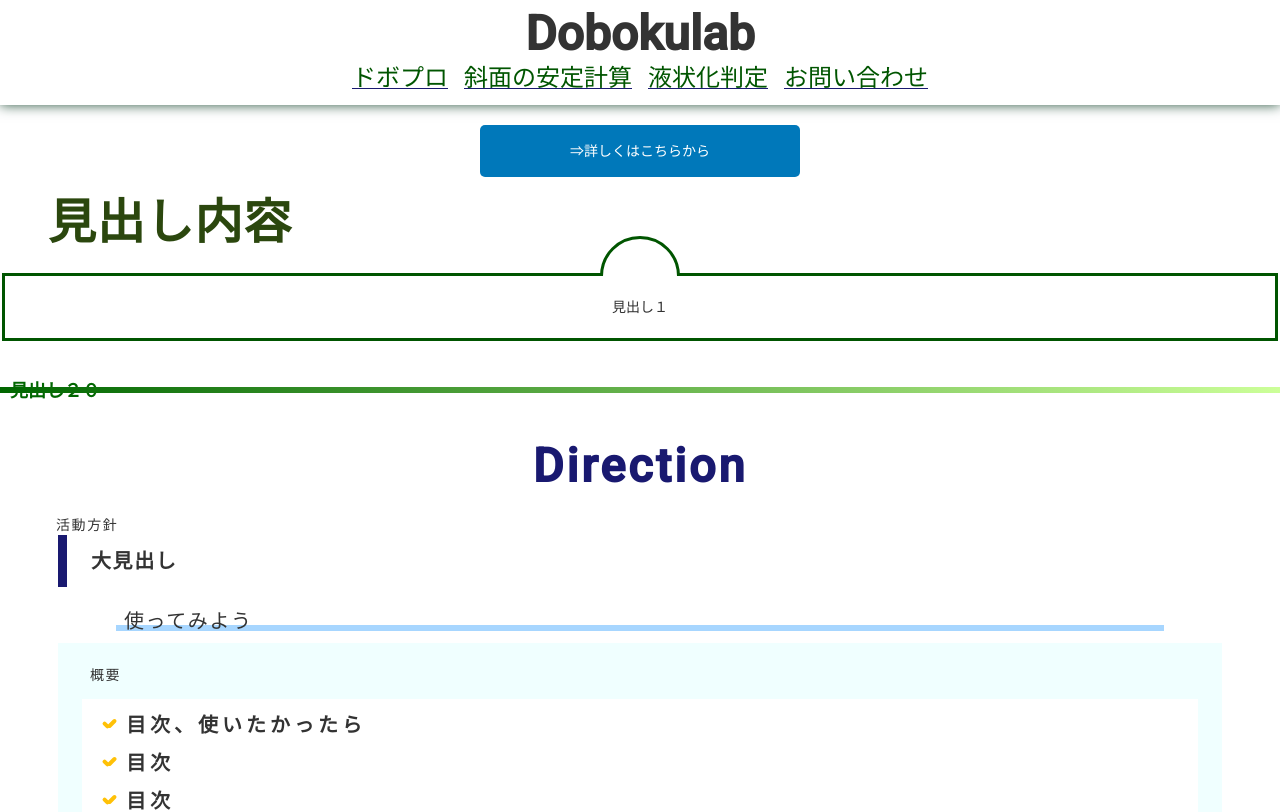
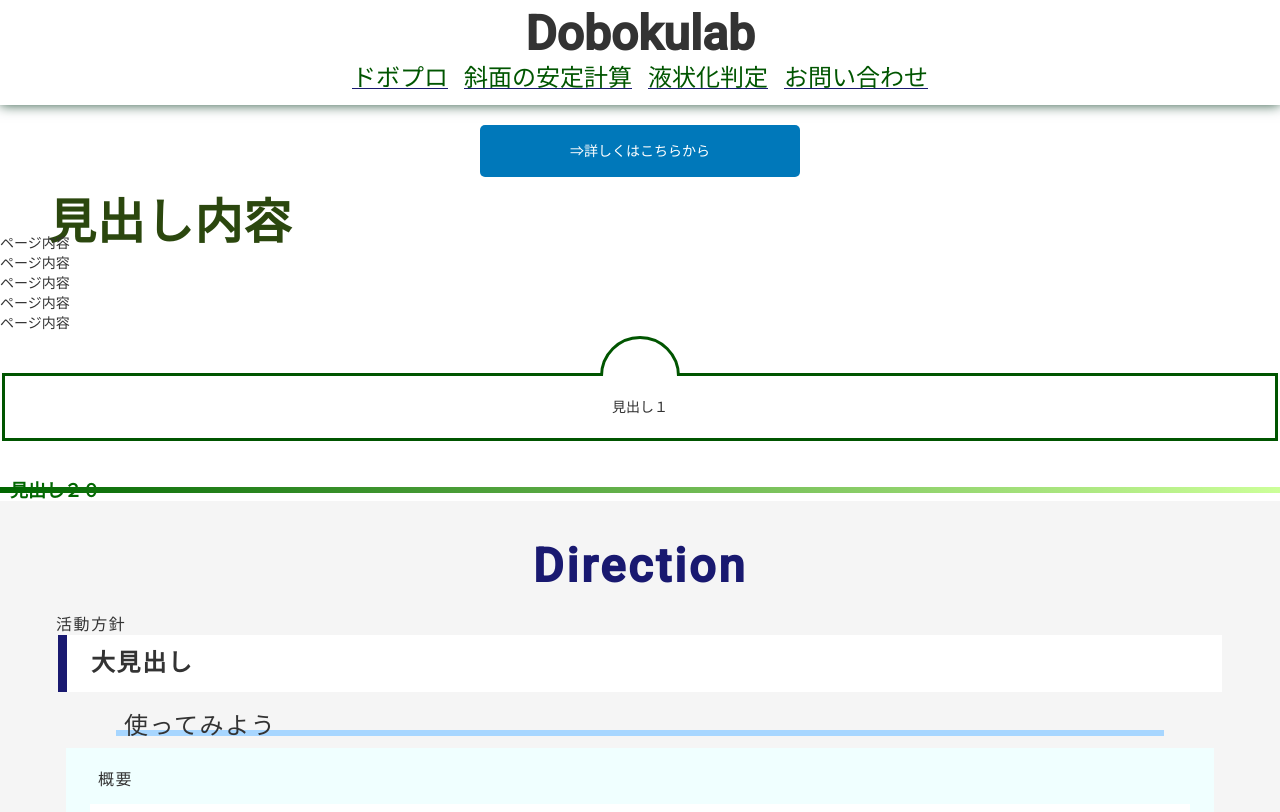
Before and after one commit to Yoshinari-Sho/dobokulabprog, an Angular app: page /base in a window 1280 px wide. Shown: the top 812 px of the page. Built offline with nearby package versions, Linux system fonts and the light colour scheme.

Commit message:
フォントサイズ変更

```diff
--- a/src/app/app.component.scss
+++ b/src/app/app.component.scss
@@ -23,18 +23,30 @@
 }
 
 p {
+  font-size: 16px;
   letter-spacing: 0.8px;
 }
 
 .tytle_two {
-  font-size: 20px;
+  font-size: 24px;
   font-weight: 1000;
+  line-height: 25px;
 }
 .tytle_three {
   font-size: 48px;
   font-weight: 1000;
   color: #2b470e;
 }
+
+.tytle_four {
+  background: linear-gradient(transparent 70%, #a7d6ff 70%);
+  padding-left: 8px;
+  margin: 24px 56px 12px;
+  font-size: 24px;
+  font-weight: 500;
+}
+
+
 .button_area {
   text-align: center;
   .button_1 {
@@ -76,7 +88,6 @@
   ol {
     padding: 0 0 8px 32px;
     font-size: 16px;
-    font-weight: 900;
   }
   ul.cp_list {
     padding: 0.5em;
@@ -91,7 +102,7 @@
     position: absolute;
     content: "";
     display: block;
-    background: #ffc107;
+    background: #ffb6c1;
     top: 0.43em;
     left: 0.5em;
     height: 11px;
@@ -117,6 +128,12 @@
     line-height: 1.5;
     padding: 0.5em;
     list-style-type: none !important;
+  }
+  .sub_tytle{
+    text-align: center;
+    color: #0080ff;
+    margin-top: -18px;
+    margin-bottom: 16px;
   }
 }
 
@@ -307,14 +324,15 @@
 
 .text_content {
   padding: 16px 32px;
-  margin-bottom: 16px;
+  margin:0px 8px 16px;
+  font-size: 16px;
   font-stretch: semi-expanded;
   letter-spacing: 4px;
   line-height: 32px;
   background-color: #f0ffff;
   .content_direction {
     letter-spacing: 1.6px;
-    font-size: 18px;
+    font-size: 16px;
   }
   .emphasis {
     text-align: center;
@@ -330,6 +348,7 @@
   }
   p {
     line-height: 32px;
+    font-size: 16px;
   }
 }
 
@@ -363,13 +382,7 @@
     padding-left: 8px;
   }
 }
-.tytle_four {
-  background: linear-gradient(transparent 70%, #a7d6ff 70%);
-  padding-left: 8px;
-  margin: 24px 56px 12px;
-  font-size: 20px;
-  font-weight: 500;
-}
+
 
 .news {
   background-color: azure;
--- a/src/app/base/base.component.html
+++ b/src/app/base/base.component.html
@@ -3,6 +3,28 @@
 </div>
 <div class="text_face">
     <p class="tytle_three">見出し内容</p>
+</div>
+
+<div class="page_size">
+    <div class="page_top">
+    <ul class="page_button">
+        <li>
+            <a><span>ページ内容</span></a>
+        </li>
+        <li>
+            <a><span>ページ内容</span></a>
+        </li>
+        <li>
+            <a><span>ページ内容</span></a>
+        </li>
+        <li>
+            <a><span>ページ内容</span></a>
+        </li>
+        <li>
+            <a><span>ページ内容</span></a>
+        </li>
+    </ul>
+    </div>
 </div>
 
 <div class="first_face">
--- a/src/app/landingpage/landingpage.component.html
+++ b/src/app/landingpage/landingpage.component.html
@@ -10,7 +10,7 @@
     <div class="content-inner">
         <div class="tytle">
             <h2>Direction</h2>
-            <p>活動方針</p>
+            <div class="sub_tytle">活動方針</div>
         </div>
         <div class="content_topic">
             <blockquote class="quote-orange me-0">
@@ -19,8 +19,8 @@
         </div>
         <div class="text_content">
             <p class="content_direction">
-                土木の世界で当たり前だと考えられている現象、大学で当たり前のように扱っている計算式、そしてそれを当たり前のものとして理解し運用の練習を行う私たち。
-                身の回りに山のように散らばる「あたりまえ」に焦点を当て、消化することによって土木に対しての理解を深めます。
+                土木の世界で当たり前だと考えられている現象、大学で当たり前のように扱っている計算式、そしてそれを当たり前のものとして理解し運用の練習を行う私たち学生。<br>
+                身の回りに山のように散らばる<strong>あたりまえ</strong>に焦点を当て、消化することによって土木に対しての理解を深めます。
             </p>
         </div>
         <div class="content_topic">
@@ -31,8 +31,8 @@
         </div>
         <div class="text_content">
             <p class="content_direction">
-                他所の分野は難しくそれでいて素晴らしく見えるもの。けれど講義を聞くだけだとつまらない。
-                そんな学生たちが、興味の赴くままに新しい分野（プログラミング）に手を出し、定着を目指します。
+                他所の分野は難しくそれでいて素晴らしく見えるもの。けれど講義を聞くだけだとつまらない。<br>
+                そんな学生たちが集まり、興味の赴くままに新しい分野（プログラミング）に手を出し、定着を目指します。
             </p>
         </div>
         <div class="content_topic">
@@ -43,7 +43,7 @@
         </div>
         <div class="text_content">
             <p class="content_direction">
-                身に着けた技術を共有し、互いを指導しあうペアプログラミングを採用することで、outputの活発化を図ります。
+                身に着けた技術を共有し、互いを指導しあうペアプログラミングを採用することで、outputの活発化を図ります。<br>
                 各々が、常に学びのゴールは「伝える」ことであると自覚することで、作業の効率化とチームとしての能力の成熟を狙います。
             </p>
         </div>
@@ -54,7 +54,7 @@
         </div>
         <div class="text_content">
             <p class="content_direction">
-                得られた知識をチーム内で留めるつもりはありません。
+                得られた知識をチーム内で留めるつもりはありません。<br>
                 　　私たちはあくまで「学ばせていただいている」身だということを正しく理解し、土木業界に正しい還元を行うことで、業界間の成長と発展への寄与を願います。
             </p>
         </div>
@@ -64,7 +64,7 @@
 <div class="content appintro">
     <div class="content-inner">
         <h2>Project</h2>
-        <p>プロジェクト</p>
+        <div class="sub_tytle">プロジェクト</div>
         <div class="card left wow fadeInUp pj" data-wow-duration="1.3s" data-wow-delay="0.3s"
             style="visibility: visible; animation-duration: 1.3s; animation-delay: 0.3s; animation-name: fadeInUp;">
             <div class="image-area">
@@ -112,8 +112,8 @@
 
 <div class="content">
     <div class="content-inner">
-        <h2>Project</h2>
-        <p>プロジェクト</p>
+        <h2>Photograph</h2>
+        <div class="sub_tytle">制作様子</div>
         <div id="slider">
             <figure>
                 <img src="../../assets/img/vscode.png" alt="">
@@ -138,7 +138,7 @@
         </div>
         <div class="text_content">
             <p class="content_direction">
-                背負うものがなく、利害関係もなく、身体・時間共に縛りがない私たち「学生」。
+                背負うものがなく、利害関係もなく、身体・時間共に縛りがない私たち「学生」。<br>
                 自由を最大限に生かし、知識欲の赴くままに、先駆者として多様な業界やシステムへの第一歩を踏み出します。
             </p>
         </div>
@@ -150,7 +150,7 @@
         </div>
         <div class="text_content">
             <p class="content_direction">
-                土木業界の一員として、ほかの業界から得た知識を土木業界に発信するプラットフォームの確立を目指します。業界の進歩を学生の使命と自覚し、個々人が成果物を残すことで、土木業界と異業種をつなぐ一つの手段の確立を目指します。
+                土木業界の一員として、ほかの業界から得た知識を土木業界に発信するプラットフォームの確立を目指します。<br>業界の進歩を学生の使命と自覚し、個々人が成果物を残すことで、土木業界と異業種をつなぐ一つの手段の確立を目指します。
             </p>
         </div>
         <div class="content_topic">
@@ -162,7 +162,7 @@
 
         <div class="text_content">
             <p class="content_direction">
-                我々を業界形成の末端と考え、学生―土木業界間の双方向の発信を終着点とみなすのではなく、業界の末端はあくまで一般社会であることを自覚し、業種や世代にこだわらない発信を課題とします。</p>
+                我々を業界形成の末端と考え、学生―土木業界間の双方向の発信を終着点とみなすのではなく、業界の末端はあくまで一般社会に生きるひとりひとりであることを自覚し、業種や世代にこだわらない発信を課題とします。</p>
             <p></p>
         </div>
     </div>
@@ -172,7 +172,7 @@
 <div class="content appintro">
     <div class="content-inner">
         <h2>Member</h2>
-        <p>メンバー紹介</p>
+        <div class="sub_tytle">メンバー紹介</div>
         <div class="card left wow fadeInUp" data-wow-duration="1.3s" data-wow-delay="0.3s"
             style="visibility: visible; animation-duration: 1.3s; animation-delay: 0.3s; animation-name: fadeInUp;">
             <div class="image-area">
@@ -213,7 +213,7 @@
         <div class="card left wow fadeInUp" data-wow-duration="1.3s" data-wow-delay="0.3s"
             style="visibility: visible; animation-duration: 1.3s; animation-delay: 0.3s; animation-name: fadeInUp;">
             <div class="image-area">
-                <img src="../../assets/img/icon_yoshikawa.jpg">
+                <img src="../../assets/img/icon_yoshinari.jpg">
             </div>
             <div>
                 <div class="card_head">
--- a/src/app/lotationalslip/lotationalslip.component.html
+++ b/src/app/lotationalslip/lotationalslip.component.html
@@ -1,12 +1,10 @@
-<div class="text_face">
-    <h1>斜面の安定計算</h1>
-</div>
+
 
 <div class="content">
     <div class="content-inner">
         <div class="tytle">
-            <h2>Contents</h2>
-            <p>目次</p>
+            <h2>RotationalSlip</h2>
+            <div class="sub_tytle">斜面の安定計算</div>
         </div>
         <div class="content_topic">
             <blockquote class="quote-topic me-0">
@@ -43,7 +41,7 @@
 <div class="content">
     <div class="content-inner">
         <h2>How to</h2>
-        <p>使用説明</p>
+        <div class="sub_tytle">仕様説明</div>
         <div class="content_topic">
             <blockquote class="quote-topic me-0">
                 <p class="tytle_two">いったい何を計算しているんだ？</p>
@@ -154,8 +152,8 @@
 
 <div class="content">
     <div class="content-inner">
-        <h2>How to</h2>
-        <p>使用説明</p>
+        <h2>Produce</h2>
+        <div class="sub_tytle">制作秘話</div>
         <div class="content_topic">
             <blockquote class="quote-blue me-0">
                 <p class="tytle_two">鳥を飛ばしたかった！？three.jsってなに</p>
@@ -188,7 +186,7 @@
 <div class="content">
     <div class="content-inner">
         <h2>Record</h2>
-        <p>制作記録</p>
+        <div class="sub_tytle">制作記録</div>
         <div class="content_topic">
             <blockquote class="quote-blue me-0">
                 <p class="tytle_two">吉川</p>
```
Also changed, not shown: src/assets/img/icon_yoshinari.jpg (added).
